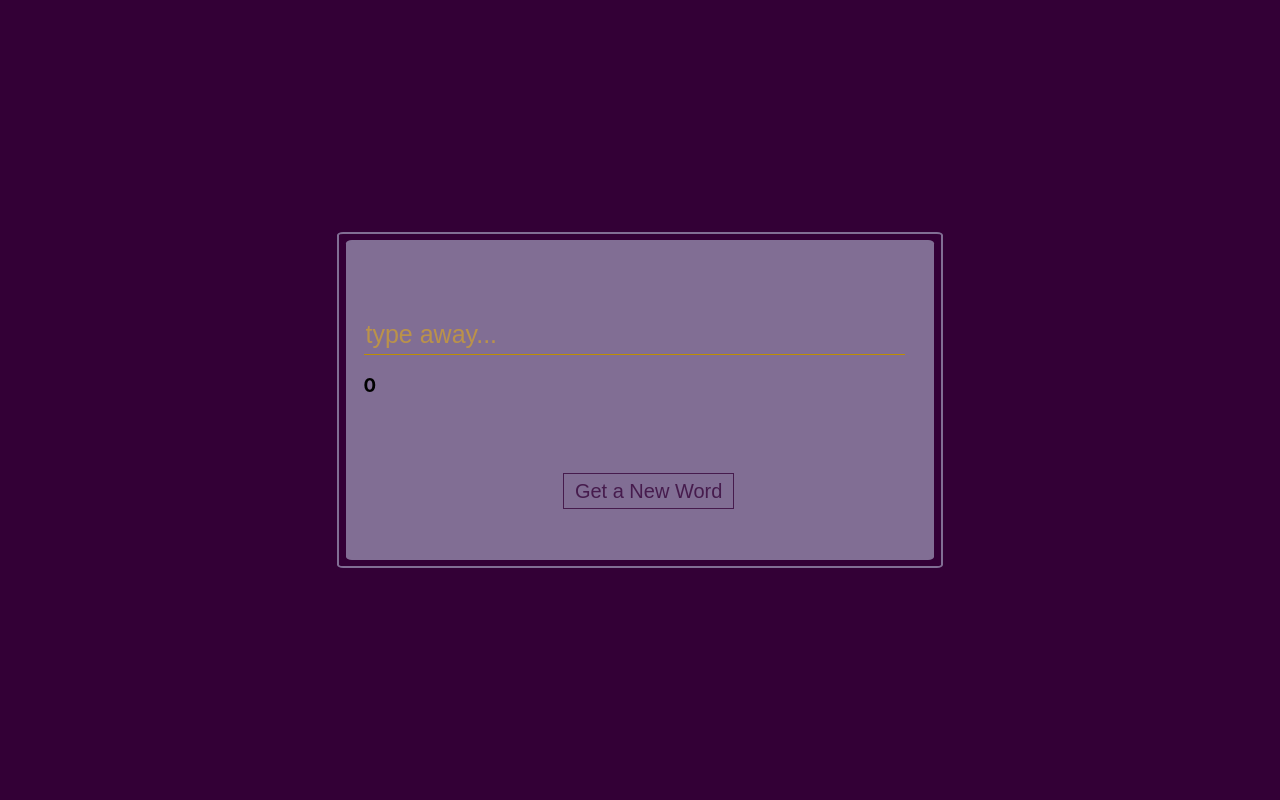
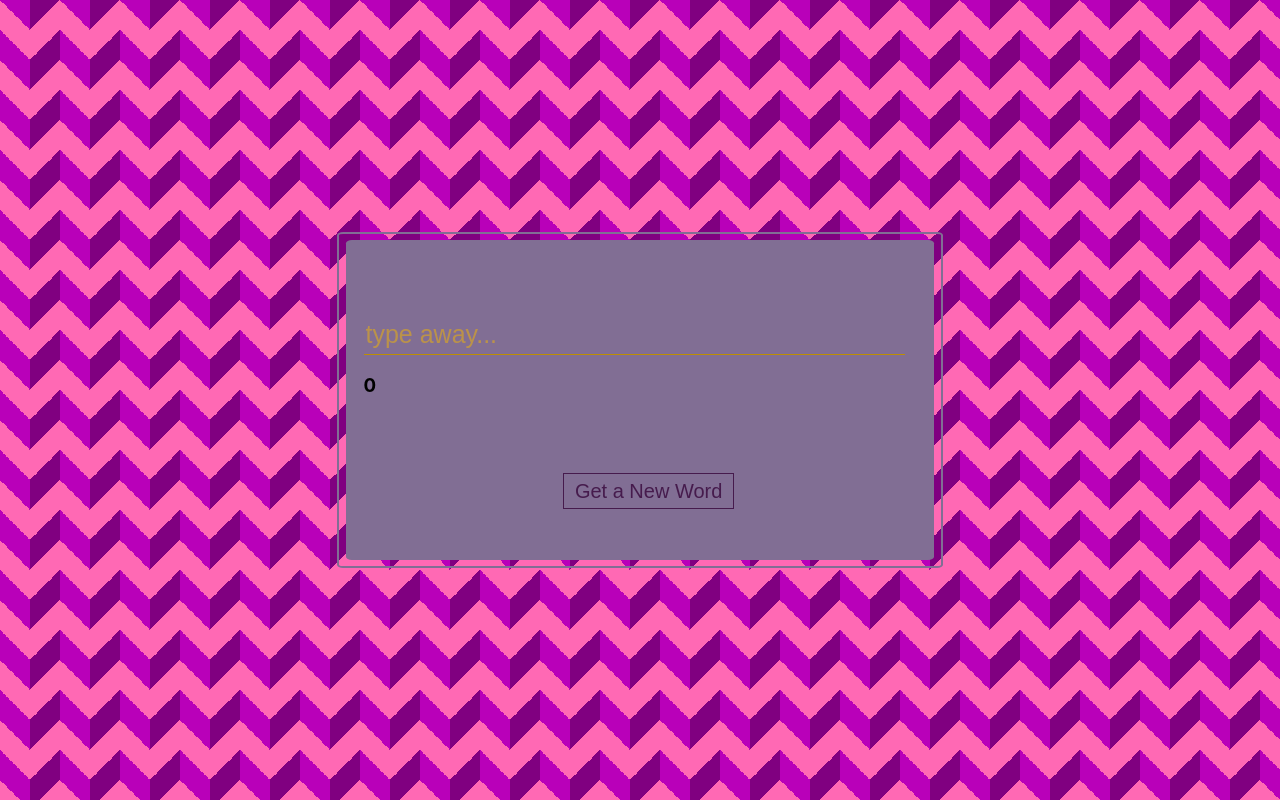
Before and after one commit to NoahAldhous/just-my-type, a React (Create React App) app in the folder my-app/: page / in a window 1280 px wide. Built offline with nearby package versions, Linux system fonts and the light colour scheme; no server answers.

Commit message:
button width adjusted, background zig zag added

```diff
--- a/my-app/src/components/App/App.css
+++ b/my-app/src/components/App/App.css
@@ -1,7 +1,14 @@
 .Main {
   display: flex;
   flex-direction: column;
-  background-color: #330036;
+  background-color: hotpink;
+  background-image: linear-gradient(135deg, purple 25%, transparent 25%),
+  linear-gradient(225deg, rgb(185, 0, 185) 25%, transparent 25%),
+  linear-gradient(315deg, purple 25%, transparent 25%),
+  linear-gradient(45deg, rgb(185, 0, 185) 25%, transparent 25%);
+  background-position: -30px 0, -30px 0, 0 0, 0 0;
+  background-size: 60px 60px;
+  background-repeat: repeat;
   height: 100vh;
   width: 100vw;
   justify-content: center;
--- a/my-app/src/components/Button/Button.css
+++ b/my-app/src/components/Button/Button.css
@@ -1,7 +1,7 @@
 .Button  {
     border: none;
     margin: 5%;
-    width: 30%;
+    min-width: 30%;
     font-family: sans-serif;
     font-size: 20px;
     padding: 1%;
```
